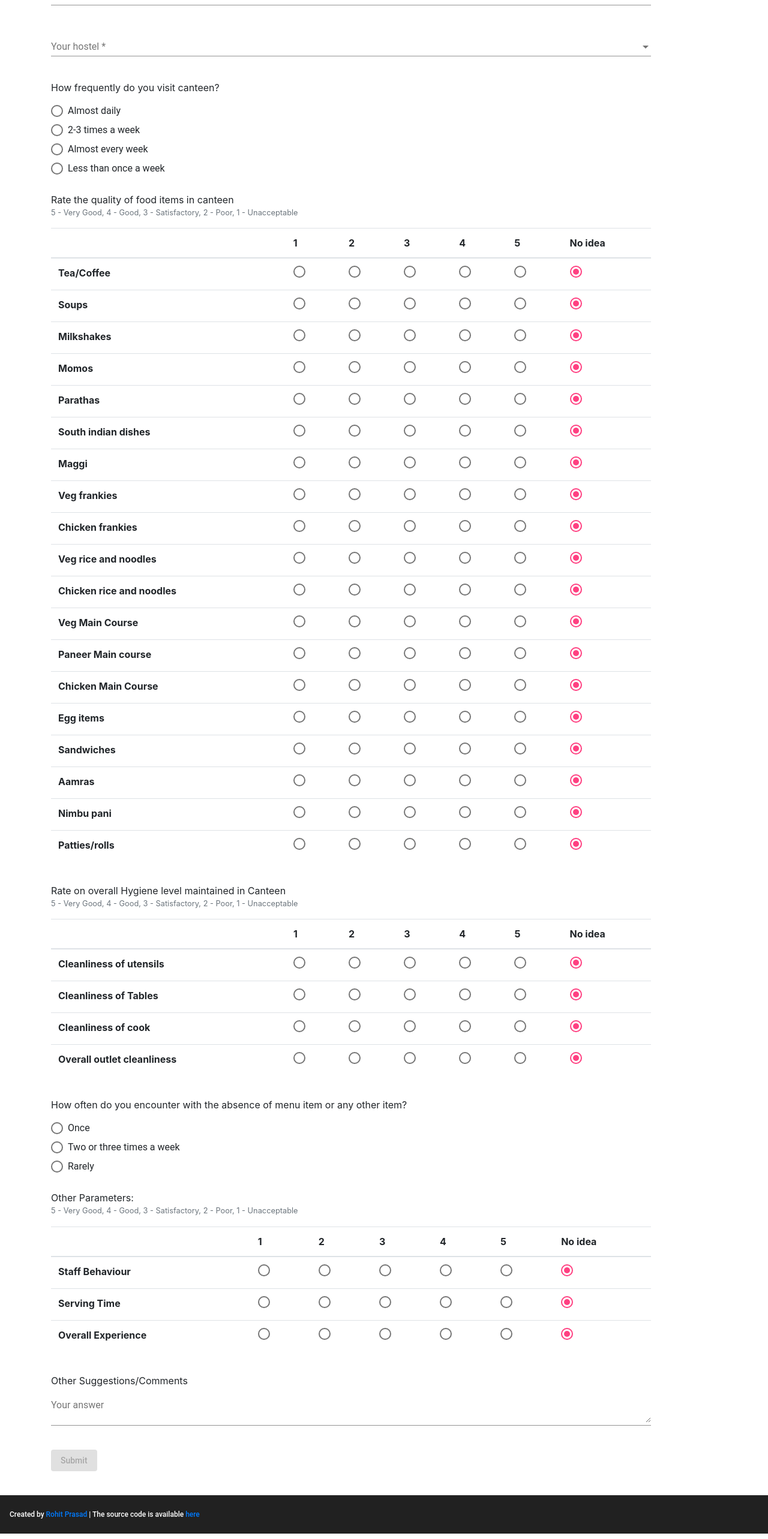
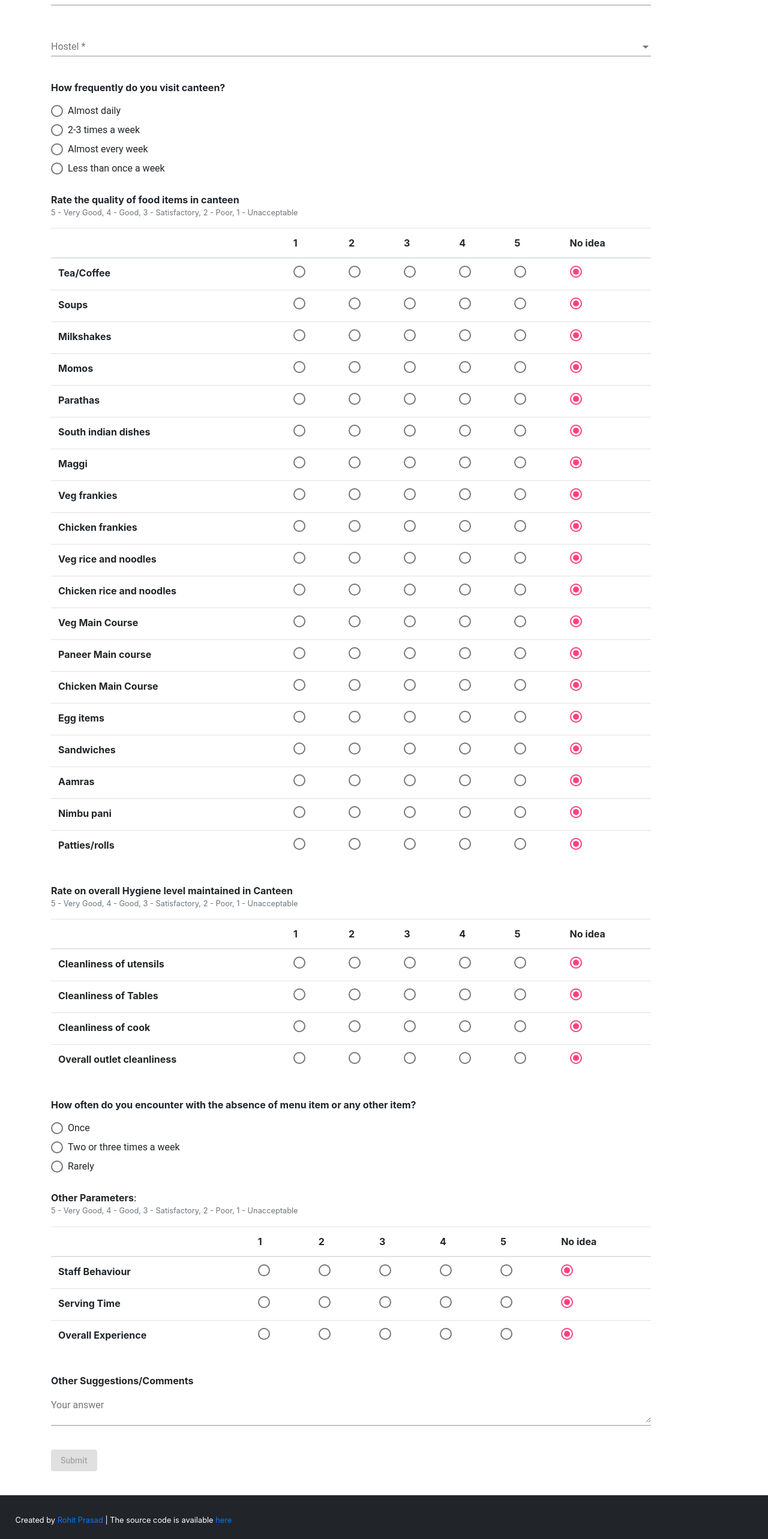
Before and after one commit to iitb-gymkhana/eateries-survey-iitb, an Angular app: page / in a window 1280 px wide. Shown: the part 140-2706 px from the top of the page at 60% size. Built offline with nearby package versions, Linux system fonts and the light colour scheme.

Commit message:
Modify UI elements

```diff
--- a/src/app/app.component.css
+++ b/src/app/app.component.css
@@ -0,0 +1,16 @@
+#container {
+    min-height: 100%;
+    position: relative;
+}
+
+#body {
+    margin-top: 40px;
+    padding-bottom: 100px;
+}
+
+#footer {
+    position: absolute;
+    bottom: 0;
+    width: 100%;
+    height: 60px;
+}
--- a/src/app/app.component.html
+++ b/src/app/app.component.html
@@ -1 +1,11 @@
-<app-survey-form></app-survey-form>
+<div id="container">
+    <div id="header">
+        <app-header></app-header>
+    </div>
+    <div id="body">
+        <app-survey-form></app-survey-form>
+    </div>
+    <div id="footer">
+        <app-footer></app-footer>
+    </div>
+</div>
--- a/src/app/footer/footer.component.css
+++ b/src/app/footer/footer.component.css
@@ -1,9 +1,12 @@
 @import "~@angular/material/prebuilt-themes/pink-bluegrey.css";
 
 .footer {
-    margin-top: 20px;
+    background-color: #212529;
 }
 
-.footer span {
-    font-size: 0.6em;
+.credits {
+    padding: 2em;
+    padding-top: 2.5em;
+    color: #fff;
+    font-size: 0.8em;
 }
--- a/src/app/footer/footer.component.html
+++ b/src/app/footer/footer.component.html
@@ -1,9 +1,7 @@
-<mat-toolbar class="footer">
-  <mat-toolbar-row>
-    <span class="credits">
-      Created by <a href="https://github.com/rohitrp">Rohit Prasad</a>
-       |
-      The source code is available <a href="">here</a>
-    </span>
-  </mat-toolbar-row>
-</mat-toolbar>
+<footer class="footer">
+  <div class="credits">
+    Created by <a href="https://github.com/rohitrp">Rohit Prasad</a>
+     |
+    The source code is available <a href="https://github.com/rohitrp/eateries-survey-iitb">here</a>
+  </div>
+</footer>
--- a/src/app/survey-form/survey-form.component.css
+++ b/src/app/survey-form/survey-form.component.css
@@ -34,8 +34,3 @@ form {
 .form-input-full-width {
     width: 100%;
 }
-
-.container {
-    margin-top: 40px;
-    margin-bottom: 40px;
-}
--- a/src/app/survey-form/survey-form.component.html
+++ b/src/app/survey-form/survey-form.component.html
@@ -1,5 +1,3 @@
-<app-header></app-header>
-
 <div class="container">
   <mat-progress-bar mode="buffer" [hidden]="!submitting"></mat-progress-bar>
   <form (ngSubmit)="onSubmit()" #surveyForm="ngForm" [hidden]="submitted || submitting">
@@ -14,7 +12,7 @@
     <div class="row">
       <div class="col-sm">
         <mat-form-field class="form-input-full-width">
-          <mat-select placeholder="Your hostel" [(ngModel)]="surveyModel.hostel" name="hostel" required>
+          <mat-select placeholder="Hostel" [(ngModel)]="surveyModel.hostel" name="hostel" required>
             <mat-option *ngFor="let hostel of hostels" [value]="hostel">
               Hostel {{hostel}}
             </mat-option>
@@ -25,7 +23,7 @@
 
     <div class="row">
       <div class="col-sm">
-        <div class="question-freq">How frequently do you visit canteen?</div>
+        <div class="question-freq"><strong>How frequently do you visit canteen?</strong></div>
         <mat-radio-group class="freq-radio-group" [(ngModel)]="surveyModel.frequency" name="frequency" required>
           <mat-radio-button class="freq-radio-button" *ngFor="let frequency of frequencies" [value]="frequency">
             {{frequency}}
@@ -37,7 +35,7 @@
     <div class="row">
       <div class="col-sm">
         <div class="question-quality">
-          Rate the quality of food items in canteen
+          <strong>Rate the quality of food items in canteen</strong>
           <small class="text-muted">
             <p>5 - Very Good, 4 - Good, 3 - Satisfactory, 2 - Poor, 1 - Unacceptable</p>
           </small>
@@ -68,7 +66,7 @@
     <div class="row">
       <div class="col-sm">
         <div class="question-hygiene">
-          Rate on overall Hygiene level maintained in Canteen
+          <strong>Rate on overall Hygiene level maintained in Canteen</strong>
           <small class="text-muted">
             <p>5 - Very Good, 4 - Good, 3 - Satisfactory, 2 - Poor, 1 - Unacceptable</p>
           </small>
@@ -98,7 +96,7 @@
 
     <div class="row">
       <div class="col-sm">
-        <div class="question-absence">How often do you encounter with the absence of menu item or any other item?</div>
+        <div class="question-absence"><strong>How often do you encounter with the absence of menu item or any other item?</strong></div>
         <mat-radio-group class="absence-radio-group" [(ngModel)]="surveyModel.absenceMenuItemTimes" name="absence" required>
           <mat-radio-button class="absence-radio-button" *ngFor="let times of absenceMenuItemTimes" [value]="times">
             {{times}}
@@ -110,7 +108,7 @@
     <div class="row">
       <div class="col-sm">
         <div class="question-other-parameters">
-            Other Parameters:
+            <strong>Other Parameters</strong>:
           <small class="text-muted">
             <p>5 - Very Good, 4 - Good, 3 - Satisfactory, 2 - Poor, 1 - Unacceptable</p>
           </small>
@@ -140,7 +138,7 @@
 
     <div class="row">
       <div class="col-sm">
-        <div>Other Suggestions/Comments</div>
+        <div><strong>Other Suggestions/Comments</strong></div>
         <mat-form-field class="form-input-full-width">
           <textarea matInput placeholder="Your answer" [(ngModel)]="surveyModel.otherSuggestions" name="suggestion"></textarea>
         </mat-form-field>
@@ -161,8 +159,3 @@
     </div>
   </div>
 </div>
-
-<app-footer></app-footer>
-<!-- <pre>
-    {{ diagnostic | json }}
-</pre> -->
--- a/src/styles.css
+++ b/src/styles.css
@@ -1,2 +1,9 @@
 /* You can add global styles to this file, and also import other style files */
 @import "~@angular/material/prebuilt-themes/indigo-pink.css";
+
+html,
+body {
+   margin:0;
+   padding:0;
+   height:100%;
+}
```
Also changed, not shown: src/app/survey-form/survey-form.component.ts (line endings or trailing spaces).
